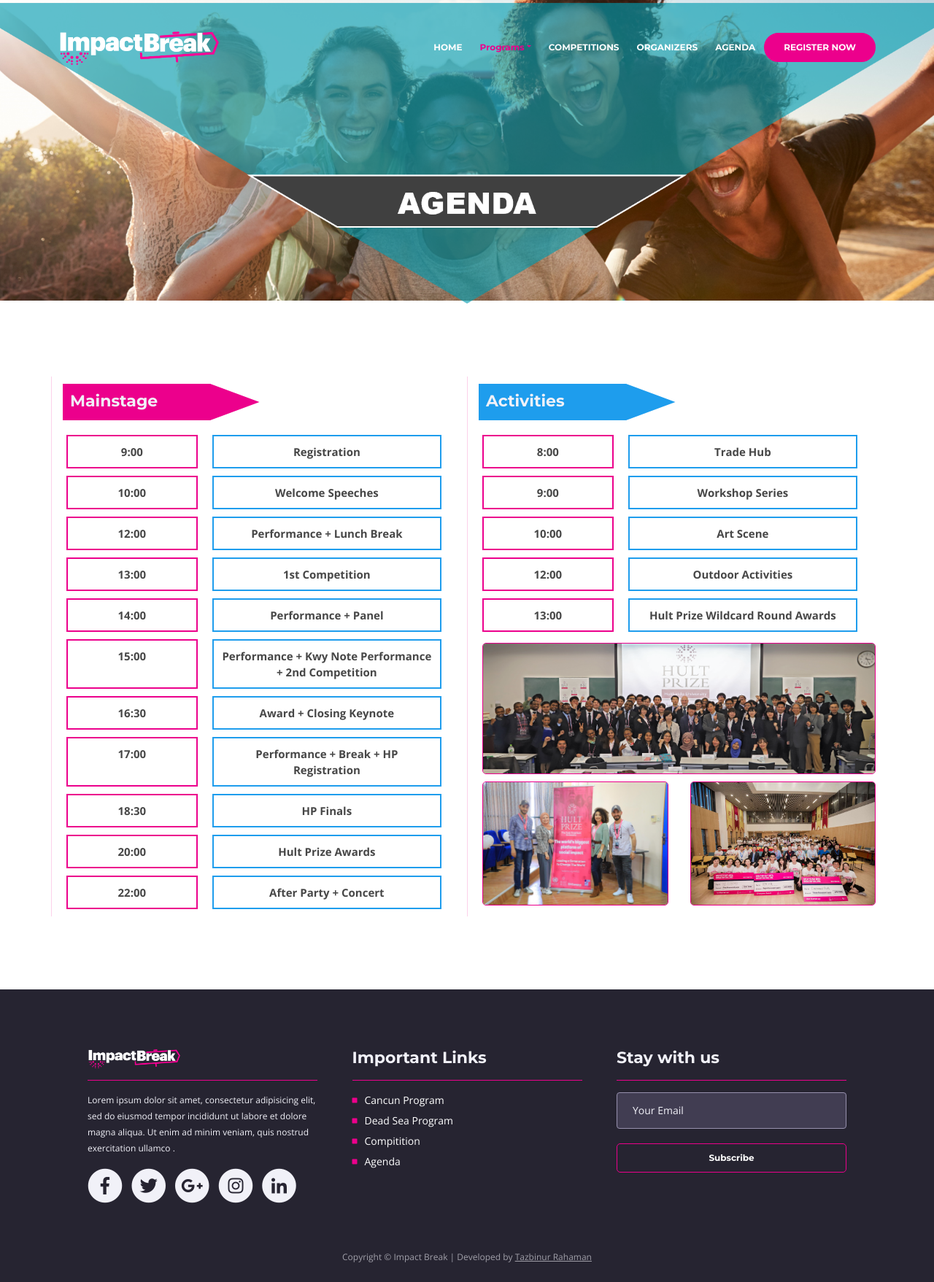
After one commit to tazbin/impact-break, a PHP site: page /agenda.php in a window 1280 px wide. The commit adds this page. Shown: the whole page at 73% size. Run offline with PHP 8.4, Linux system fonts and the light colour scheme.

Commit message:
agenda added

```diff
--- /dev/null
+++ b/agenda.php
@@ -0,0 +1,228 @@
+<?php
+include 'inc/header.php';
+ ?>
+
+    <!-- Header -->
+    <header id="header" class="header" style="background-image: url('img/agen.png'); background-position: center">
+        <div class="header-content">
+            <div class="container">
+                <div class="row">
+                    <div class="col-lg-6">
+                        <div class="text-container" style="margin-top: 20px">
+                          <!-- <img class="img-fluid" src="img/impact-break.png" alt="alternative">
+                            <h1>A JOURNEY FOR <span id="js-rotating">FUN, INSPRIRATION, ACTION</span></h1>
+                            <hr style="border-color: white">
+                            <p class="p-large"> <i>See you in MAY 2020 | Mexico & Jordan</i> </p>
+                            <a class="btn-solid-rg-header page-scroll" href="#your-link">REGISTER NOW</a> -->
+                        </div>
+                    </div> <!-- end of col -->
+                </div> <!-- end of row -->
+            </div> <!-- end of container -->
+        </div> <!-- end of header-content -->
+    </header> <!-- end of header -->
+    <!-- end of header -->
+
+
+    <!-- competition details -->
+    <div id="details" style="margin-top: 100px; margin-bottom: 100px">
+        <div class="container">
+          <div class="row">
+            <!-- first column start -->
+            <div class="col-md-6 agenda-col">
+              <div class="agenda-title-pink">
+                <h4>Mainstage</h4>
+              </div>
+
+              <div class="row agenda">
+                <div class="col-4 agenda-card-1">
+                  9:00
+                </div>
+                <div class="col-7 agenda-card-2">
+                  Registration
+                </div>
+              </div>
+
+              <div class="row agenda">
+                <div class="col-4 agenda-card-1">
+                  10:00
+                </div>
+                <div class="col-7 agenda-card-2">
+                  Welcome Speeches
+                </div>
+              </div>
+
+              <div class="row agenda">
+                <div class="col-4 agenda-card-1">
+                  12:00
+                </div>
+                <div class="col-7 agenda-card-2">
+                  Performance + Lunch Break
+                </div>
+              </div>
+
+              <div class="row agenda">
+                <div class="col-4 agenda-card-1">
+                  13:00
+                </div>
+                <div class="col-7 agenda-card-2">
+                  1st Competition
+                </div>
+              </div>
+
+              <div class="row agenda">
+                <div class="col-4 agenda-card-1">
+                  14:00
+                </div>
+                <div class="col-7 agenda-card-2">
+                  Performance + Panel
+                </div>
+              </div>
+
+              <div class="row agenda">
+                <div class="col-4 agenda-card-1">
+                  15:00
+                </div>
+                <div class="col-7 agenda-card-2">
+                  Performance + Kwy Note Performance + 2nd Competition
+                </div>
+              </div>
+
+              <div class="row agenda">
+                <div class="col-4 agenda-card-1">
+                  16:30
+                </div>
+                <div class="col-7 agenda-card-2">
+                  Award + Closing Keynote
+                </div>
+              </div>
+
+              <div class="row agenda">
+                <div class="col-4 agenda-card-1">
+                  17:00
+                </div>
+                <div class="col-7 agenda-card-2">
+                  Performance + Break + HP Registration
+                </div>
+              </div>
+
+              <div class="row agenda">
+                <div class="col-4 agenda-card-1">
+                  18:30
+                </div>
+                <div class="col-7 agenda-card-2">
+                  HP Finals
+                </div>
+              </div>
+
+              <div class="row agenda">
+                <div class="col-4 agenda-card-1">
+                  20:00
+                </div>
+                <div class="col-7 agenda-card-2">
+                  Hult Prize Awards
+                </div>
+              </div>
+
+              <div class="row agenda">
+                <div class="col-4 agenda-card-1">
+                  22:00
+                </div>
+                <div class="col-7 agenda-card-2">
+                  After Party + Concert
+                </div>
+              </div>
+
+            </div>
+            <!-- first column end -->
+
+            <!-- second column start-->
+            <div class="col-md-6 agenda-col">
+              <div class="agenda-title-blue">
+                <h4>Activities</h4>
+              </div>
+
+              <div class="row agenda">
+                <div class="col-4 agenda-card-1">
+                  8:00
+                </div>
+                <div class="col-7 agenda-card-2">
+                  Trade Hub
+                </div>
+              </div>
+
+              <div class="row agenda">
+                <div class="col-4 agenda-card-1">
+                  9:00
+                </div>
+                <div class="col-7 agenda-card-2">
+                  Workshop Series
+                </div>
+              </div>
+
+              <div class="row agenda">
+                <div class="col-4 agenda-card-1">
+                  10:00
+                </div>
+                <div class="col-7 agenda-card-2">
+                  Art Scene
+                </div>
+              </div>
+
+              <div class="row agenda">
+                <div class="col-4 agenda-card-1">
+                  12:00
+                </div>
+                <div class="col-7 agenda-card-2">
+                  Outdoor Activities
+                </div>
+              </div>
+
+              <div class="row agenda">
+                <div class="col-4 agenda-card-1">
+                  13:00
+                </div>
+                <div class="col-7 agenda-card-2">
+                  Hult Prize Wildcard Round Awards
+                </div>
+              </div>
+
+              <div class="row">
+                <div class="col-12">
+                  <img src="img/agenda2.jpg" class="agenda-img" alt="">
+                </div>
+                <div class="col-6">
+                  <img src="img/agenda1.jpg" style="width: 100%" class="agenda-img" alt="">
+                </div>
+                <div class="col-6">
+                  <img src="img/agenda3.jpg" style="width: 100%" class="agenda-img" alt="">
+                </div>
+              </div>
+
+            </div>
+            <!-- second column end -->
+
+          </div>
+        </div> <!-- end of container -->
+    </div> <!-- end of basic-2 -->
+    <!-- competition details -->
+
+
+    <?php
+
+      include 'inc/footer.php';
+
+     ?>
+
+
+    <!-- Scripts -->
+    <script src="js/jquery.min.js"></script> <!-- jQuery for Bootstrap's JavaScript plugins -->
+    <script src="js/popper.min.js"></script> <!-- Popper tooltip library for Bootstrap -->
+    <script src="js/bootstrap.min.js"></script> <!-- Bootstrap framework -->
+    <script src="js/jquery.easing.min.js"></script> <!-- jQuery Easing for smooth scrolling between anchors -->
+    <script src="js/swiper.min.js"></script> <!-- Swiper for image and text sliders -->
+    <script src="js/jquery.magnific-popup.js"></script> <!-- Magnific Popup for lightboxes -->
+    <script src="js/morphext.min.js"></script> <!-- Morphtext rotating text in the header -->
+    <script src="js/validator.min.js"></script> <!-- Validator.js - Bootstrap plugin that validates forms -->
+    <script src="js/scripts.js"></script> <!-- Custom scripts -->
+</body>
+</html>
--- a/css/styles.css
+++ b/css/styles.css
@@ -222,6 +222,77 @@
 }
 /* values section */
 
+/* agenda section */
+.agenda{
+  color: rgb(71, 71, 71);
+  margin: auto;
+}
+
+.agenda-card-1{
+  width: 100%;
+  margin-left: 5px;
+  padding: 10px;
+  border: 2px solid rgb(236, 0, 140);
+  text-align: center;
+  font-weight: bold;
+  font-size: 15px;
+  margin-bottom: 10px;
+}
+
+.agenda-card-1:hover{
+  background-color: rgb(236, 0, 140);
+  color: white;
+}
+
+.agenda-card-2{
+  width: 100%;
+  margin-left: 20px;
+  padding: 10px;
+  border: 2px solid rgb(30, 157, 237);
+  text-align: center;
+  font-weight: bold;
+  font-size: 15px;
+  margin-bottom: 10px;
+}
+
+.agenda-card-2:hover{
+  background-color: rgb(30, 157, 237);
+  color: white;
+}
+
+.agenda-col{
+  border-left: 1px solid rgba(236, 0, 140, 0.18);
+}
+
+.agenda-title-pink{
+  clip-path: polygon(0% 0%, 75% 0%, 100% 50%, 75% 100%, 0% 100%);
+  background-color: rgb(236, 0, 140);
+  color: white;
+  height: 50px;
+  margin: 10px 10px 20px 0px;
+  padding: 10px;
+  width: 50%;
+}
+
+.agenda-title-blue{
+  clip-path: polygon(0% 0%, 75% 0%, 100% 50%, 75% 100%, 0% 100%);
+  background-color: rgb(30, 157, 237);
+  color: white;
+  height: 50px;
+  margin: 10px 10px 20px 0px;
+  padding: 10px;
+  width: 50%;
+}
+
+.agenda-img{
+  width: 100%;
+  margin: 5px;
+  border-radius: 5px;
+  border: 1px solid rgb(236, 0, 140);
+  max-height: 180px;
+}
+/* agenda section */
+
 /* oraganizattion section */
 .or-card{
   width: 100%;
--- a/inc/footer.php
+++ b/inc/footer.php
@@ -5,7 +5,7 @@
 
           <div class="col-md-4">
               <div class="footer-col last">
-                  <img src="img/impact-logo.png" alt="Impact Break" style="width: 120px">
+                  <img src="img/impact-logo.png" alt="Impact Break" style="width: 127px">
                   <hr class="hr-pink">
                   <p style="font-size: 12px">Lorem ipsum dolor sit amet, consectetur adipisicing elit, sed do eiusmod tempor incididunt ut labore et dolore magna aliqua. Ut enim ad minim veniam, quis nostrud exercitation ullamco .</p>
                   <span class="fa-stack">
--- a/inc/header.php
+++ b/inc/header.php
@@ -83,7 +83,7 @@
                     <a class="nav-link page-scroll" href="organizers.php">ORGANIZERS</a>
                 </li>
                 <li class="nav-item">
-                    <a class="nav-link page-scroll" href="#preview">AGENDA</a>
+                    <a class="nav-link page-scroll" href="agenda.php">AGENDA</a>
                 </li>
                 <li class="nav-item">
                     <a class="btn-solid-rg page-scroll" href="#your-link">REGISTER NOW</a>
```
Also changed, not shown: img/agen.png (added), img/agenda1.jpg (added), img/agenda2.jpg (added), img/agenda3.jpg (added), 1 other file.
